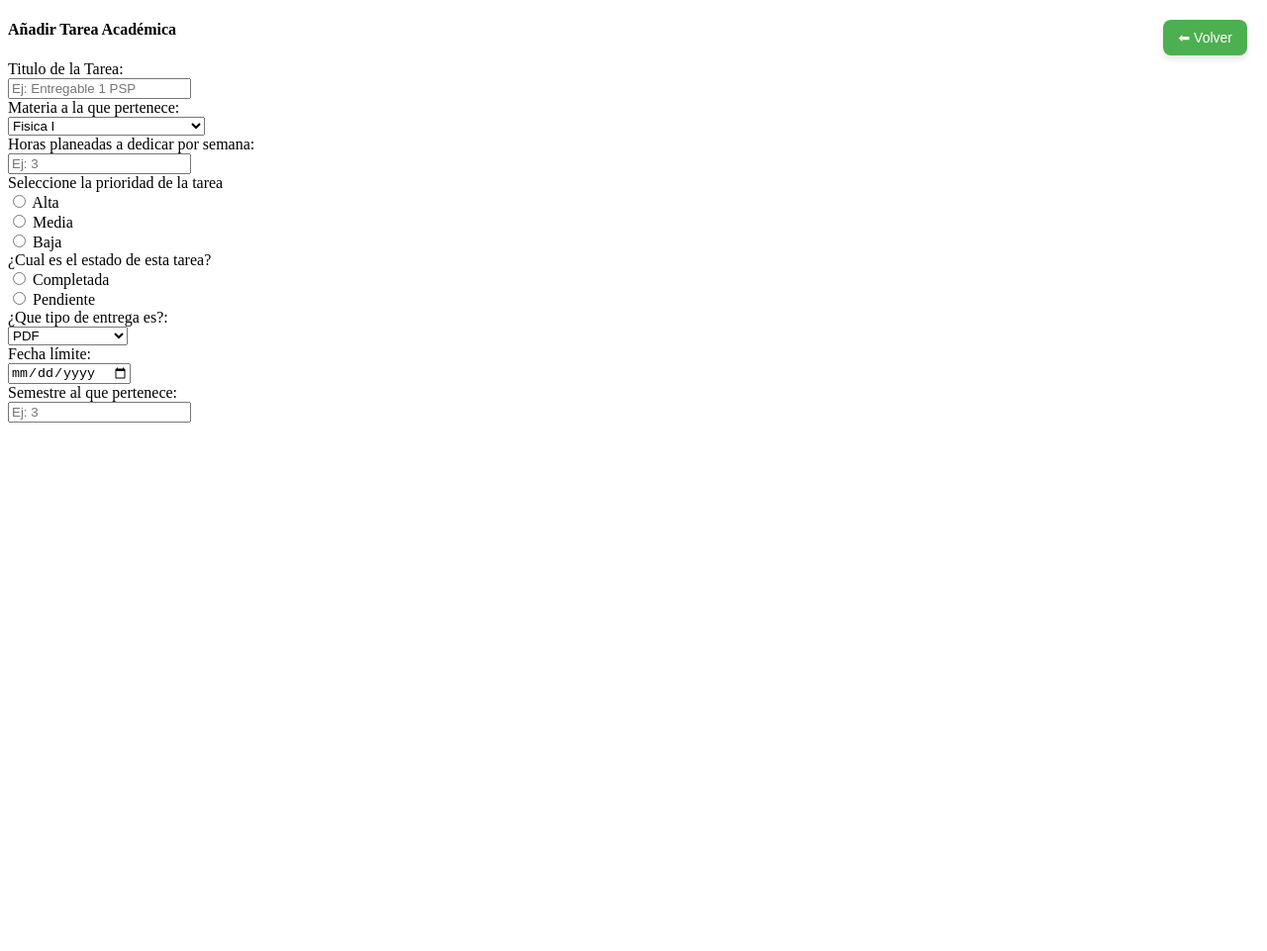
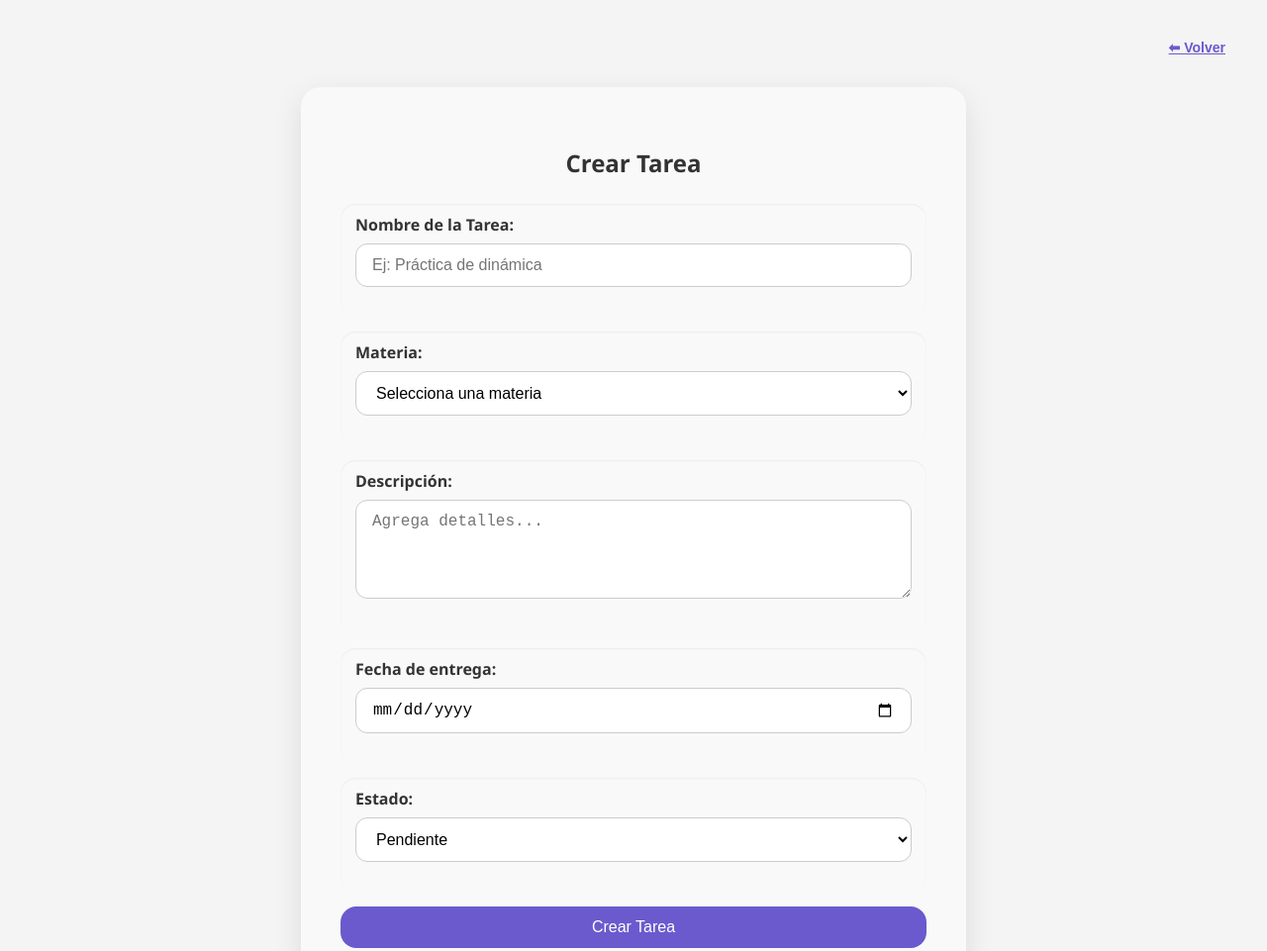
Before and after one commit to NicoIay/Portal-Gestion-de-Tareas, a plain HTML site: page pages/agregar-tarea.html in a window 1280 px wide. Shown: the top 961 px of the page at 99% size. Before the commit the page ends 800 px from the top, so only its background shows below. Drawn offline with Linux system fonts and the light colour scheme.

Commit message:
cambios de diseño en ver-tareas, buscar-tareas, agregar-tareas

```diff
--- a/pages/agregar-tarea.html
+++ b/pages/agregar-tarea.html
@@ -2,76 +2,52 @@
 <html lang="es">
 <head>
   <meta charset="UTF-8">
-    <meta name="viewport" content="width=device-width, initial-scale=1.0">
-    <title>Mi Proyecto</title>
-    <link rel="stylesheet" href="css/agregar-tarea.css">
+  <title>Crear Tarea</title>
+  <link rel="stylesheet" href="./css/agregar-tarea.css">
 </head>
 <body>
-    <div class = "formcontainer">
-        <h4>Añadir Tarea Académica</h4>
-        <form id="tareaForm">
-          <div class="form-group">
-            <label for="tituloTarea"> Titulo de la Tarea:</label><br>
-            <input type="text" id="tituloTarea" name="titulo" placeholder="Ej: Entregable 1 PSP" required>
+  <div class="formulario-container">
+    <form action="#" method="POST">
+      <h2>Crear Tarea</h2>
+
+      <div class="campo">
+        <label for="nombre">Nombre de la Tarea:</label>
+        <input type="text" id="nombre" name="nombre" placeholder="Ej: Práctica de dinámica">
       </div>
 
-          <div class="form-group">
-            <label for="materia">Materia a la que pertenece:</label><br>
+      <div class="campo">
+        <label for="materia">Materia:</label>
         <select id="materia" name="materia">
-              <option value="Fisica I">Fisica I</option>
+          <option value="">Selecciona una materia</option>
+          <option value="Fisica 1">Física 1</option>
           <option value="PSP">PSP</option>
-              <option value="Paradigmas de Programacion">Paradigmas de Programacion</option>
+          <option value="Paradigmas">Paradigmas de Programación</option>
         </select>
       </div>
 
-          <div class="form-group">
-            <label for="Horas_decicadas_semana"> Horas planeadas a dedicar por semana:</label><br>
-            <input type="number" id="horas_estimadas" name="horas_estimadas" placeholder="Ej: 3" required>
+      <div class="campo">
+        <label for="descripcion">Descripción:</label>
+        <textarea id="descripcion" name="descripcion" rows="3" placeholder="Agrega detalles..."></textarea>
       </div>
 
-          <div class="form-group">
-            <label for="Prioridad_tarea">Seleccione la prioridad de la tarea</label><br>
-            <input type="radio" id="Alta" name="prioridad" value="alta">
-            <label for="alta">Alta</label><br>
-            <input type="radio" id="Media" name="prioridad" value="media">
-            <label for="media">Media</label><br>
-            <input type="radio" id="Baja" name="prioridad" value="baja">
-            <label for="baja">Baja</label><br>
+      <div class="campo">
+        <label for="fecha">Fecha de entrega:</label>
+        <input type="date" id="fecha" name="fecha">
       </div>
 
-          <div class="form-group">
-            <label for="Estado de entrega">¿Cual es el estado de esta tarea?</label><br>
-            <input type="radio" id="Completada" name="estado" value="completada">
-            <label for="completada">Completada</label><br>
-            <input type="radio" id="Pendiente" name="estado" value="pendiente">
-            <label for="pendiente">Pendiente</label><br>
-          </div>
-
-          <div class="form-group">
-            <label for="tipo_entrega">¿Que tipo de entrega es?:</label><br>
-            <select id="tipo_entrega" name="tipo_entrega">
-              <option value="PDF">PDF</option>
-              <option value="Aporte en el foro">Aporte en el foro</option>
-              <option value="Codigo Fuente">Codigo Fuente</option>
-              <option value="Grafica">Grafica</option>
+      <div class="campo">
+        <label for="estado">Estado:</label>
+        <select id="estado" name="estado">
+          <option value="pendiente">Pendiente</option>
+          <option value="completada">Completada</option>
         </select>
       </div>
 
-          <div class="form-group">
-            <label for="fechaLimite">Fecha límite:</label><br>
-            <input type="date" id="fechaLimite" name="fecha_limite" placeholder="Seleccione la fecha limite" required>
+      <button type="submit" class="btn-crear">Crear Tarea</button>
+      <button type="button" class="btn-volver" onclick="volverPagina()">⬅ Volver</button>
+    </form>
   </div>
 
-          <div class="form-group">
-            <label for="fechaLimite">Semestre al que pertenece:</label><br>
-            <input type="number" id="semestre" name="semestre" placeholder="Ej: 3" required>
-          </div>
-    </div>
-               <!-- Botón para volver - Esquina superior derecha-->
-               <button class="btn-volver" onclick="volverPagina()">⬅ Volver</button>
-    <main>
-        <p></p>
-    </main>
   <script src="js/main.js"></script>
 </body>
 </html>
--- a/pages/css/agregar-tarea.css
+++ b/pages/css/agregar-tarea.css
@@ -1,18 +1,123 @@
 .btn-volver {
-    position: fixed;
-    top: 20px;
-    right: 20px;
+  position: absolute;
+  top: 20px;
+  right: 20px;
+  background-color: #e0e0e0;
+  color: #333;
+  padding: 10px 22px;
+  border-radius: 18px;
+  font-size: 14px;
+  font-weight: 600;
+  border: none;
+  cursor: pointer;
+  transition: all 0.3s ease;
+  box-shadow: none;
+  text-decoration: none;
+}
+
+.btn-volver:hover {
+  background-color: #695acd96;
+  box-shadow: 0 0 12px 3px rgba(100, 100, 100, 0.3);
+  transform: scale(1.05);
+}
+  body {
+    font-family: 'Segoe UI', Tahoma, Geneva, Verdana, sans-serif;
+    background: #f4f4f4;
+    display: flex;
+    justify-content: center;
+    align-items: center;
+    padding: 40px;
+  }
+
+  .formulario-container {
+    max-width: 850px;
+    width: 50%;
+    background-color: #f9f9f9;
+    padding: 40px;
+    border-radius: 20px;
+    box-shadow: 0 10px 30px rgba(0, 0, 0, 0.1);
+    margin: 40px auto;
+  }
+
+  form h2 {
+    text-align: center;
+    margin-bottom: 25px;
+    color: #333;
+  }
+
+  /* Estilo para cada campo como “tarjeta” pequeña */
+  .campo {
+    background: #f9f9f9;
+    border-radius: 15px;
     padding: 10px 15px;
-    background-color: #4CAF50;
+    margin-bottom: 15px;
+    box-shadow: inset 0 1px 2px rgba(0, 0, 0, 0.056);
+  }
+
+  label {
+    display: block;
+    margin-bottom: 8px;
+    font-weight: 600;
+    color: #333;
+  }
+
+  input[type="text"],
+  input[type="date"],
+  select,
+  textarea {
+    width: 100%;
+    padding: 12px 16px;
+    border: 1px solid #ccc;
+    border-radius: 12px;
+    font-size: 16px;
+    background-color: #fff;
+    box-sizing: border-box;
+    margin-bottom: 20px;
+    transition: border-color 0.3s, box-shadow 0.3s;
+  }
+
+  input:focus,
+  select:focus,
+  textarea:focus {
+    outline: none;
+    border-color: #6A5ACD;
+    box-shadow: 0 0 8px rgba(100, 100, 100, 0.2);
+  }
+
+  textarea {
+    resize: vertical;
+    min-height: 100px;
+    max-height: 200px;
+  }
+
+  /* Botón principal */
+  .btn-crear {
+    background: #6A5ACD;
     color: white;
     border: none;
-    border-radius: 8px;
+    padding: 12px;
+    border-radius: 16px;
+    font-size: 16px;
+    cursor: pointer;
+    width: 100%;
+    margin-top: 10px;
+    transition: background 0.3s ease;
+    display: flex;
+    justify-content: center; /* horizontal */
+    align-items: center;     /* vertical */
+  }
+
+  .btn-crear:hover {
+    background: #5941c7;
+  }
+
+  /* Botón volver */
+  .btn-volver {
+    margin-top: 10px;
+    background: transparent;
+    border: none;
+    color: #6A5ACD;
     font-size: 14px;
     cursor: pointer;
-    box-shadow: 0 4px 6px rgba(0,0,0,0.1);
-    transition: background-color 0.3s ease;
+    text-decoration: underline;
   }
-
-  .btn-volver:hover {
-    background-color: #45a049;
-  }
--- a/pages/css/buscar-tarea.css
+++ b/pages/css/buscar-tarea.css
@@ -1,66 +1,74 @@
 .btn-volver {
-    position: fixed;
-    top: 20px;
-    right: 20px;
+    position: absolute;
+    top: 15px;
+    right: 15px;
+    background: rgba(0, 0, 0, 0.05);
+    border: none;
     padding: 10px 15px;
-    background-color: #4CAF50;
-    color: white;
-    border: none;
-    border-radius: 8px;
+    border-radius: 12px;
+    cursor: pointer;
     font-size: 14px;
-    cursor: pointer;
-    box-shadow: 0 4px 6px rgba(0,0,0,0.1);
-    transition: background-color 0.3s ease;
+    transition: all 0.3s ease;
+    color: #333;
 }
 
 .btn-volver:hover {
-    background-color: #45a049;
+    background: rgba(0, 0, 0, 0.15);
+    box-shadow: 0 0 10px rgba(0, 0, 0, 0.1);
 }
 
+
 body {
-    font-family: 'Times New Roman', Times, serif, sans-serif;
-    background-color: hwb(14 71% 5%);
+    font-family: 'Segoe UI', Tahoma, Geneva, Verdana, sans-serif;
+    background-color: #f4f4f4;
+    margin: 0;
+    padding: 40px;
+    display: flex;
+    justify-content: center;
+    align-items: center;
+        min-height: 100vh;
 }
 
 .formulario-container {
-    width: 300px;
-    margin: 50px auto;
-    padding: 20px;
     background: white;
-    border-radius: 8px;
-    box-shadow: 0 0 10px rgba(0,0,0,0.1);
+    padding: 30px 40px;
+    border-radius: 25px;
+    box-shadow: 0 8px 20px rgba(0, 0, 0, 0.1);
+    width: 100%;
+    max-width: 600px;
+    position: relative;
 }
 
 form h2 {
-    margin-bottom: 15px;
     text-align: center;
+    margin-bottom: 30px;
+    color: #333;
 }
 
-    form label {
+label {
     display: block;
-    margin: 10px 0 5px;
+    margin-top: 20px;
+    margin-bottom: 8px;
     font-weight: bold;
+    color: #333;
 }
 
-    form input[type="text"],
-    form input[type="date"],
-    form select {
+input[type="text"],
+input[type="date"],
+select {
     width: 100%;
-    padding: 6px;
-    box-sizing: border-box;
+    padding: 12px;
+    border-radius: 15px;
+    border: 1px solid #ccc;
+    background-color: #fafafa;
+    font-size: 15px;
+    transition: border 0.3s ease, box-shadow 0.3s ease;
 }
 
-    form input[type="checkbox"] {
-    margin-right: 5px;
+input[type="text"]:focus,
+input[type="date"]:focus,
+select:focus {
+    border-color: #6A5ACD;
+    box-shadow: 0 0 8px rgba(106, 90, 205, 0.3);
+    outline: none;
 }
-
-    form input[type="submit"] {
-    width: 100%;
-    padding: 8px;
-    margin-top: 15px;
-    background-color: #00ff55;
-    border: none;
-    color: white;
-    font-weight: bold;
-    cursor: pointer;
-    }
--- a/pages/css/ver-tareas.css
+++ b/pages/css/ver-tareas.css
@@ -17,48 +17,54 @@
   background-color: #45a049;
 }
 
+/* Estilo general */
 body {
   font-family: 'Segoe UI', Tahoma, Geneva, Verdana, sans-serif;
-  background-color: hwb(14 71% 5%);
+  background-color: #f4f4f4;
   margin: 0;
-  padding: 20px;
+  padding: 40px;
+  color: #333;
 }
 
 h1 {
   text-align: center;
-  color: #2c3e50;
-  margin-bottom: 30px;
+  margin-bottom: 40px;
+  font-size: 2rem;
 }
 
 .materia {
-  background-color: white;
-  border-radius: 12px;
-  padding: 20px;
+  background: #ffffff;
+  border-radius: 20px;
+  box-shadow: 0 10px 25px rgba(0, 0, 0, 0.1);
   margin-bottom: 40px;
-  box-shadow: 0 4px 10px rgba(0, 0, 0, 0.1);
+  padding: 30px;
+  max-width: 900px;
+  margin-left: auto;
+  margin-right: auto;
 }
 
 .materia h2 {
   margin-top: 0;
-  color: #34495e;
+  font-size: 1.5rem;
+  margin-bottom: 20px;
 }
 
 .progreso {
-  background-color: hwb(157 51% 41%);
-  border-radius: 8px;
+  background-color: #e0e0e0;
+  border-radius: 10px;
   overflow: hidden;
-  margin-bottom: 20px;
-  height: 25px;
+  height: 24px;
+  margin-bottom: 25px;
 }
 
 .barra {
+  background-color: #4caf50;
   height: 100%;
-  background-color: hsl(110, 46%, 47%);
-  color: #f7f7f7;
+  color: white;
   text-align: center;
-  line-height: 25px;
+  line-height: 24px;
+  border-radius: 10px 0 0 10px;
   font-weight: bold;
-  border-radius: 8px 0 0 8px;
 }
 
 .columna {
@@ -66,45 +72,47 @@ h1 {
 }
 
 .columna h3 {
-  border-bottom: 2px solid hwb(182 48% 8%);
   margin-bottom: 10px;
-  padding-bottom: 5px;
+  font-size: 1.2rem;
 }
 
-.columna p {
-  background-color: #ecf0f1;
-  padding: 10px;
-  border-radius: 6px;
-  margin-bottom: 8px;
-  font-weight: bold;
-  transition: transform 0.2s ease;
-}
-
-.columna p:hover {
-  transform: scale(1.02);
-}
-
-/* Prioridades */
-.alta {
-  background-color: #e74c3c;
-  color: white;
-}
-
-.media {
-  background-color: #f39c12;
-  color: #333;
-}
-
-.baja {
-  background-color: #2ecc71;
-  color: white;
+.pendiente,
+.completada {
+  background-color: #f8f8f8;
+  padding: 15px;
+  border-radius: 10px;
+  margin: 8px 0;
+  font-size: 0.95rem;
+  box-shadow: 2px 4px 8px rgba(0, 0, 0, 0.05);
 }
 
 .pendiente {
-    color: rgb(243, 63, 18);
-    font-weight: bold;
+  border-left: 6px solid #f39c12;
 }
 
 .completada {
-    color: hsl(288, 69%, 34%);
+  border-left: 6px solid #2ecc71;
+  text-decoration: line-through;
+  color: #999;
 }
+
+/* Botón volver */
+.btn-volver {
+  position: fixed;
+  top: 20px;
+  right: 30px;
+  background-color: rgba(0, 0, 0, 0.05);
+  color: #333;
+  border: none;
+  padding: 12px 20px;
+  border-radius: 30px;
+  font-size: 1rem;
+  cursor: pointer;
+  transition: all 0.3s ease;
+}
+
+.btn-volver:hover {
+  background-color: rgba(0, 0, 0, 0.15);
+  box-shadow: 0 0 10px rgba(0, 0, 0, 0.1);
+  transform: translateY(-2px);
+}
--- a/pages/js/main.js
+++ b/pages/js/main.js
@@ -1,4 +1,7 @@
-   // <!-- Botón para volver -->
-   function volverPagina() {
+function volverPagina() {
+  if (window.history.length > 1) {
     window.history.back();
+  } else {
+    window.location.href = "index.html"; // o cualquier página anterior
   }
+}
```
Also changed, not shown: pages/buscar-tarea.html (+6 -4 lines). Lines whose indentation alone changed are shown as unchanged.
